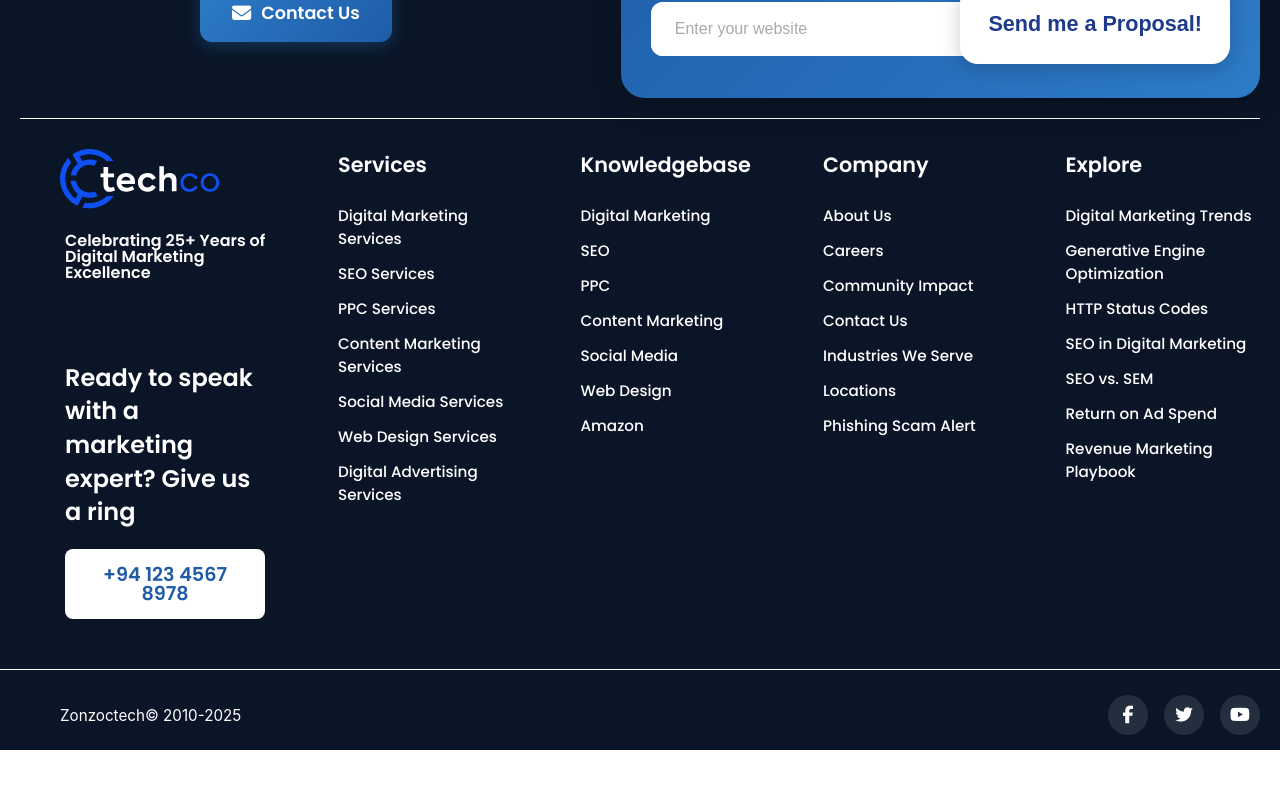
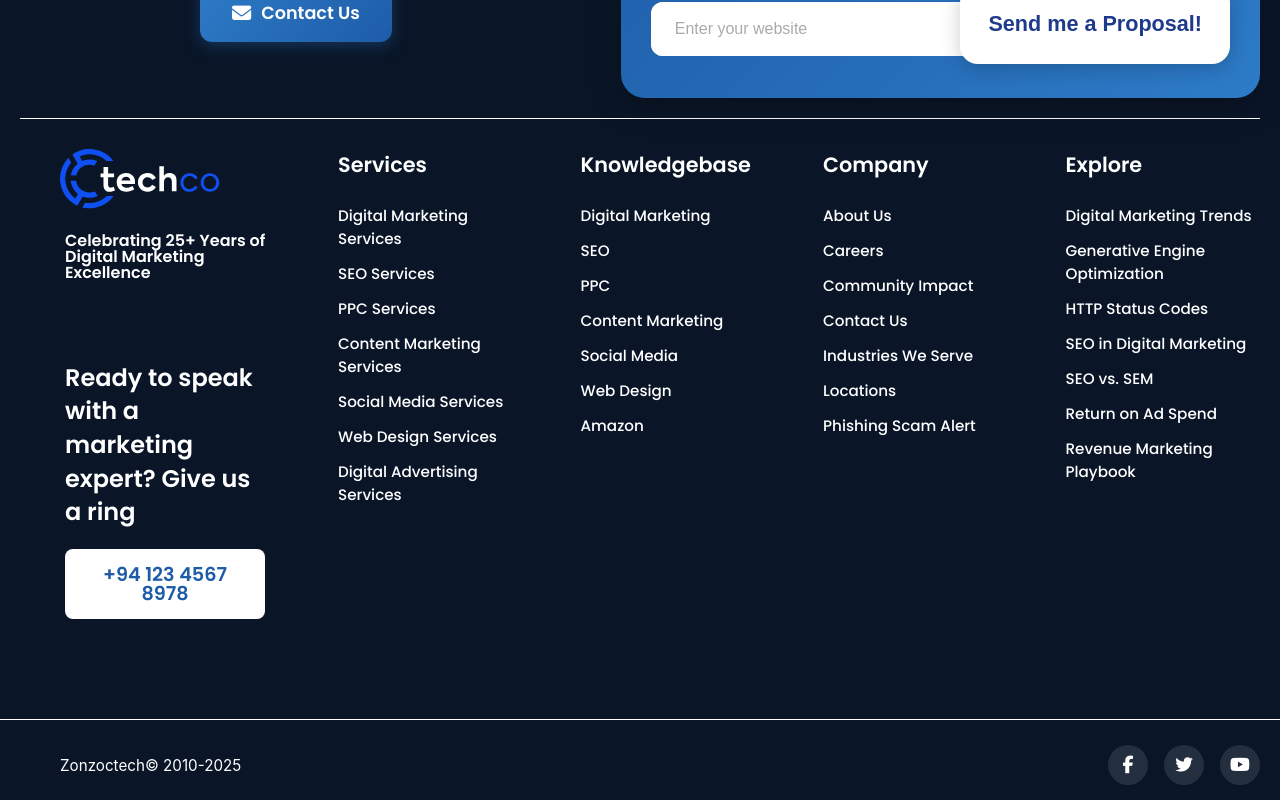
Before and after one commit to suraijzon/version1, a React (Create React App) app: page /ai-seo in a window 1280 px wide. Shown: the part 3772-4572 px from the top of the page. Before the commit the page ends 4522 px from the top, so only its background shows below. Built offline with nearby package versions, Linux system fonts and the light colour scheme; no server answers.

Commit message:
46th fix

```diff
--- a/src/components/Footer.jsx
+++ b/src/components/Footer.jsx
@@ -40,7 +40,7 @@ const Footer = () => {
   return (
     <footer className="footer">
 
-      {/* ========== TOP SECTION ========== */}
+      {/* TOP SECTION */}
       <div className="footer-top">
         <div className="footer-top-container">
 
@@ -164,7 +164,7 @@ const Footer = () => {
       </div>
 
       {/* Full-width line before footer bottom */}
-      <div className='line'>
+      <div className='linetop'>
         <hr style={{
           border: 'none',
           borderTop: '1px solid rgba(255, 255, 255, 1)',
```
